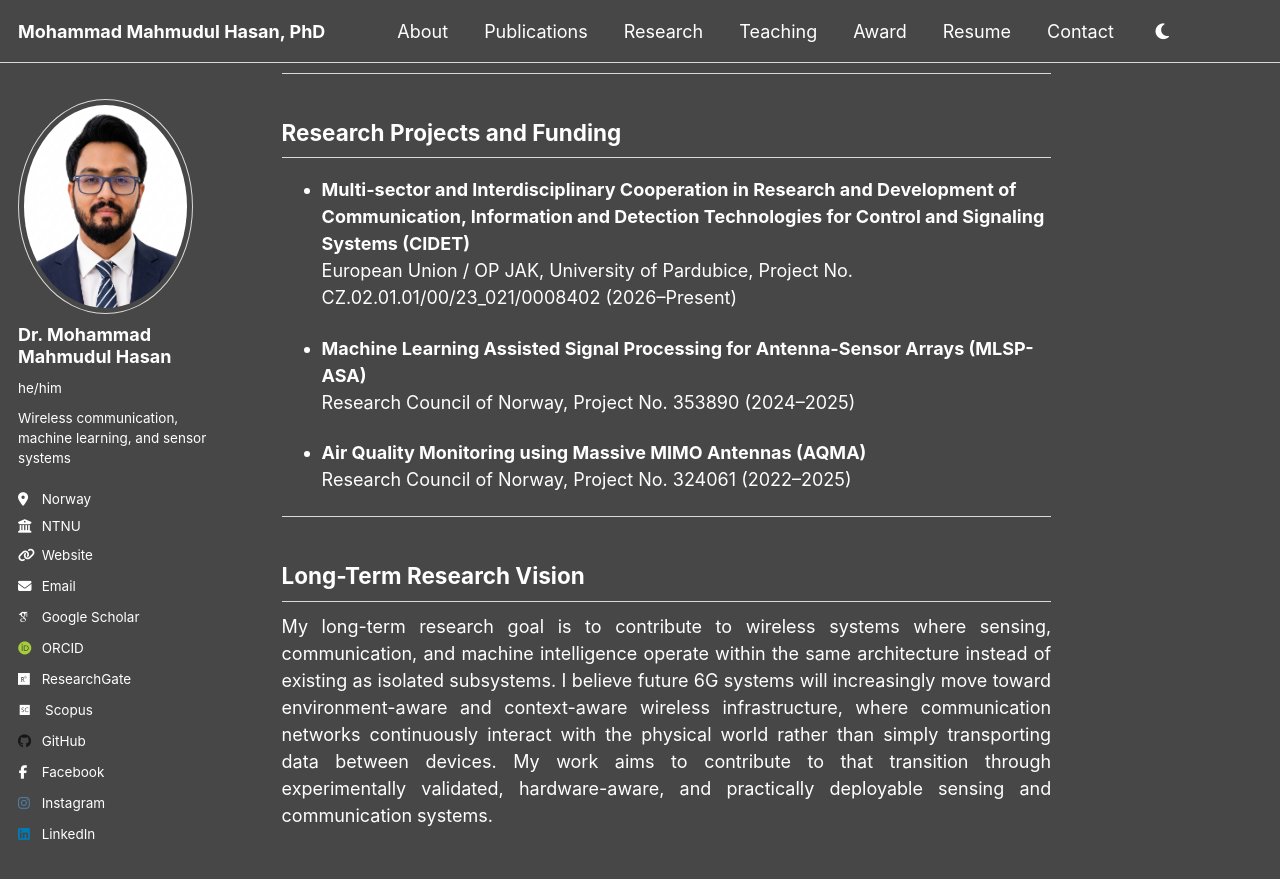
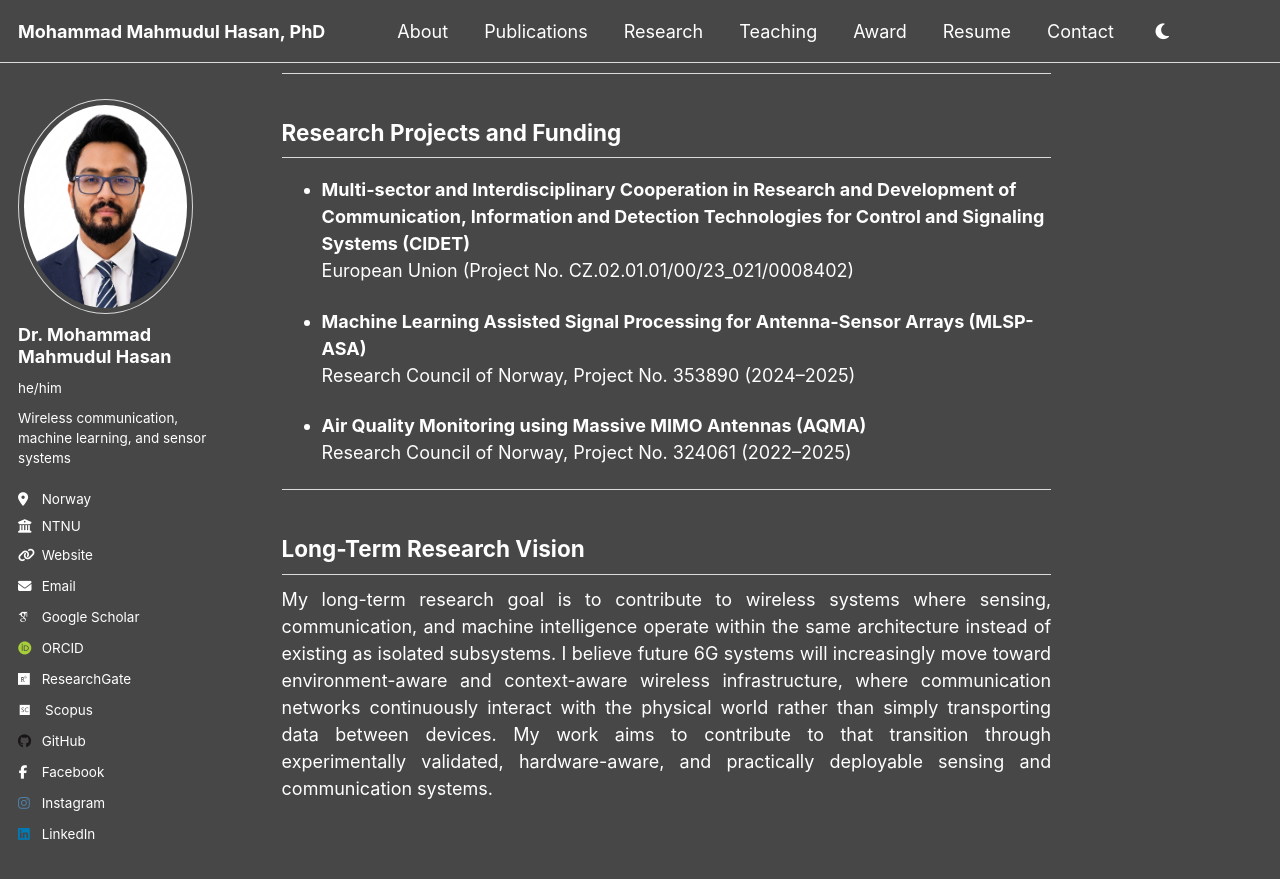
Before and after one commit to dearmahmud/dearmahmud.github.io, a Jekyll site: the page built from _pages/research.md, in a window 1280 px wide and 900 px high, scrolled down 2932 px. Shown: the top 879 px of the window. Built offline with Jekyll 4.4.1, drawn with Linux system fonts in a browser that asks for light colours; some web fonts are replaced.

Commit message:
Revise funding details for CIDET project
Updated project funding details for CIDET.

```diff
--- a/_pages/research.md
+++ b/_pages/research.md
@@ -41,7 +41,7 @@ My current research focuses on deployable integrated sensing and communication s
 ## Research Projects and Funding
 
 - **Multi-sector and Interdisciplinary Cooperation in Research and Development of Communication, Information and Detection Technologies for Control and Signaling Systems (CIDET)**
-  European Union / OP JAK, University of Pardubice, Project No. CZ.02.01.01/00/23_021/0008402 (2026–Present)
+  European Union (Project No. CZ.02.01.01/00/23_021/0008402)
 
 - **Machine Learning Assisted Signal Processing for Antenna-Sensor Arrays (MLSP-ASA)**
   Research Council of Norway, Project No. 353890 (2024–2025)
```
